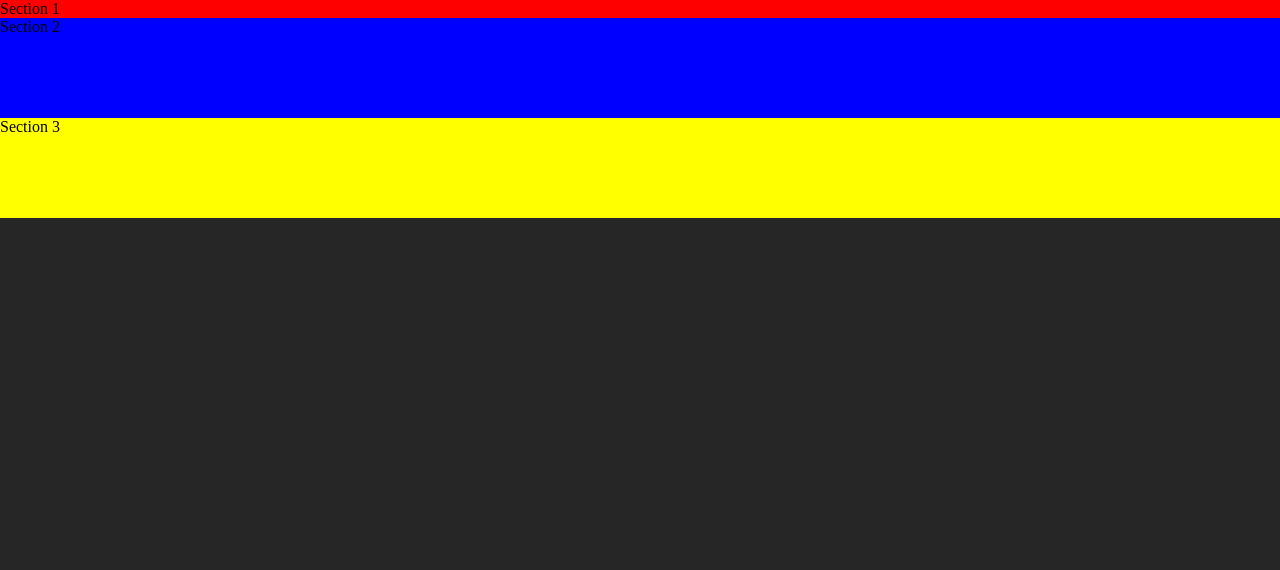
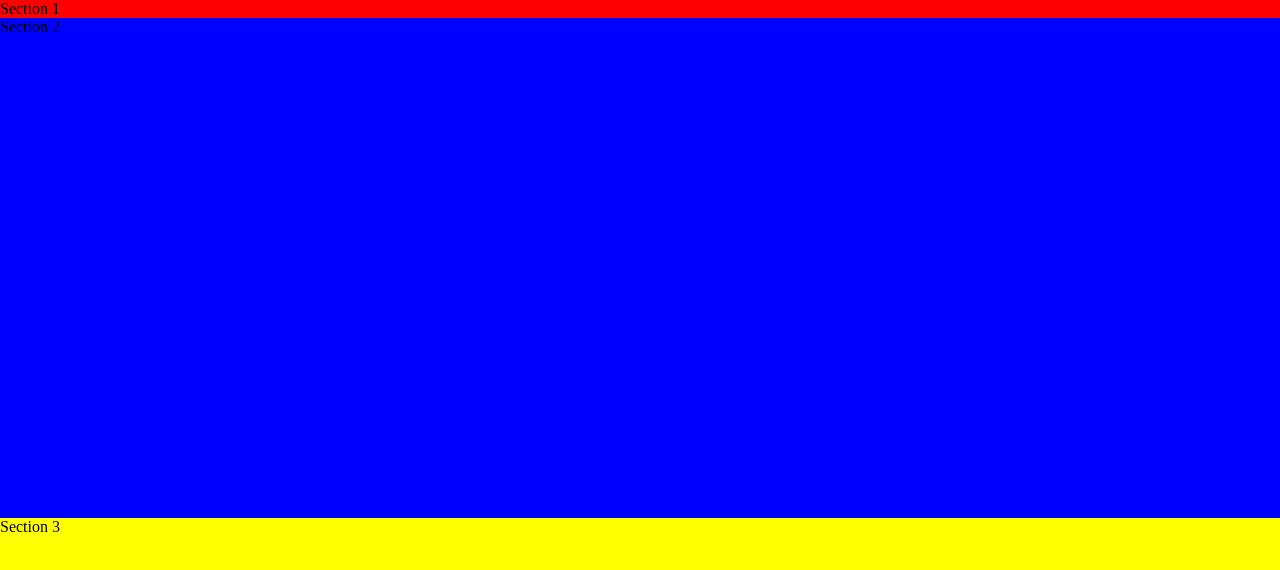
Before and after one commit to Dgrayson/Dgrayson.github.io, a plain HTML site: page index.html in a window 1280 px wide. Drawn offline with Linux system fonts and the light colour scheme.

Commit message:
uploading latest files

```diff
--- a/style.css
+++ b/style.css
@@ -14,7 +14,7 @@ nav{
 }
 
 nav ul{
-    display: flex;
+
     justify-content: center;
 
     list-style: none;
@@ -29,7 +29,7 @@ nav ul{
 
 section{
     scroll-snap-align: start;
-    height: 100px;
+    height: 500px;
 }
 
 #home{
```
